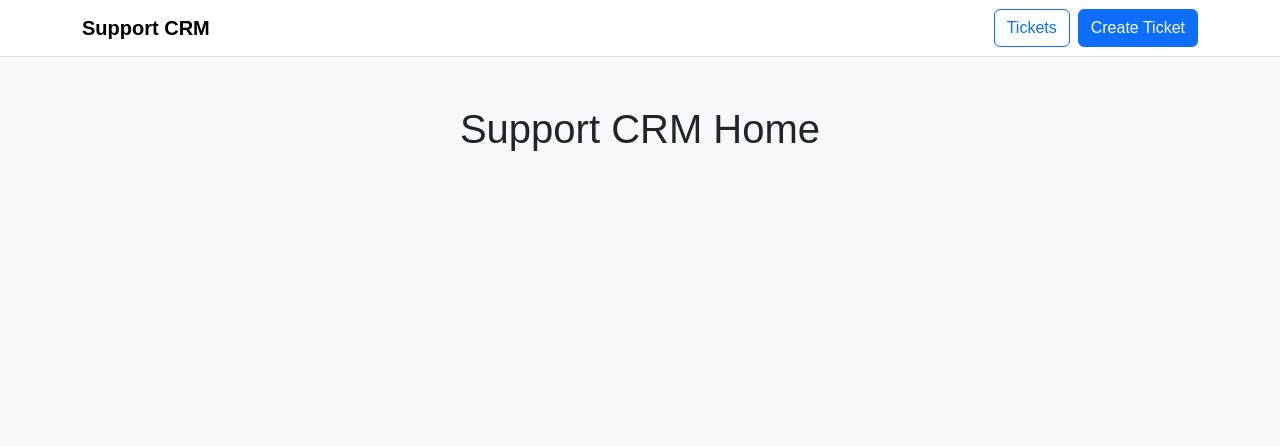
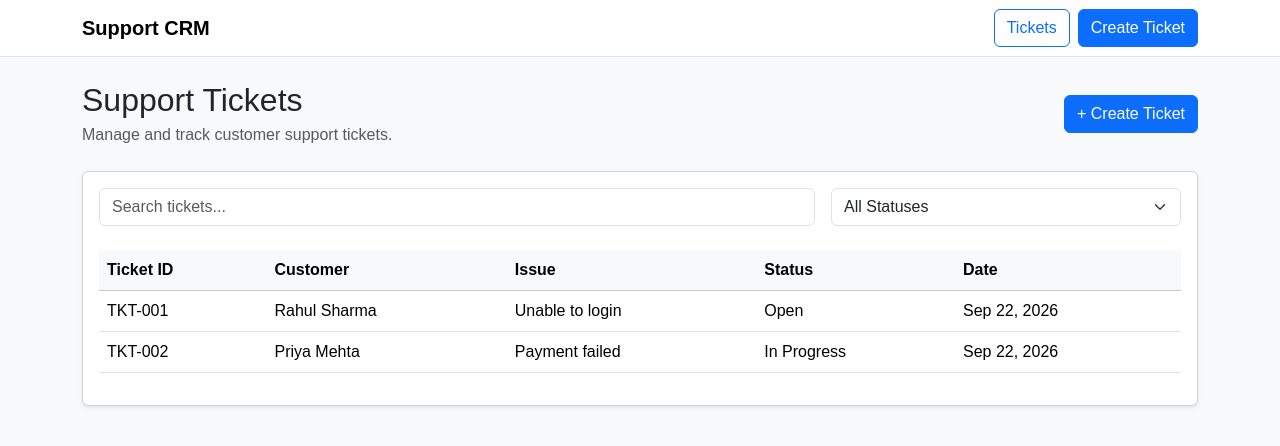
Before and after one commit to ayeshaikh017/support-crm-system, a React (Vite) app in the folder client/: page / in a window 1280 px wide. Shown: the top 446 px of the page. Built offline with nearby package versions, Linux system fonts and the light colour scheme.

Commit message:
add ticket list to home page

```diff
--- a/client/src/App.jsx
+++ b/client/src/App.jsx
@@ -1,5 +1,6 @@
 import { Routes, Route } from "react-router-dom";
 import Navbar from "./components/Navbar";
+import TicketList from "./pages/TicketList";
 function App() {
   return (
     <>
@@ -7,7 +8,7 @@ function App() {
     <Routes>
       <Route
         path="/"
-        element={<h1 className="text-center mt-5">Support CRM Home</h1>}
+        element={<TicketList />}
       />
 
       <Route
--- /dev/null
+++ b/client/src/pages/TicketList.jsx
@@ -0,0 +1,86 @@
+function TicketList() {
+  const tickets = [
+    {
+      ticket_id: "TKT-001",
+      customer_name: "Rahul Sharma",
+      subject: "Unable to login",
+      status: "Open",
+      created_at: "Sep 22, 2026",
+    },
+    {
+      ticket_id: "TKT-002",
+      customer_name: "Priya Mehta",
+      subject: "Payment failed",
+      status: "In Progress",
+      created_at: "Sep 22, 2026",
+    },
+  ];
+
+  return (
+    <div className="container py-4">
+      <div className="d-flex justify-content-between align-items-center mb-4">
+        <div>
+          <h2 className="mb-1">Support Tickets</h2>
+          <p className="text-muted mb-0">
+            Manage and track customer support tickets.
+          </p>
+        </div>
+
+        <button className="btn btn-primary">
+          + Create Ticket
+        </button>
+      </div>
+
+      <div className="card shadow-sm">
+        <div className="card-body">
+          <div className="row g-3 mb-4">
+            <div className="col-md-8">
+              <input
+                type="text"
+                className="form-control"
+                placeholder="Search tickets..."
+              />
+            </div>
+
+            <div className="col-md-4">
+              <select className="form-select">
+                <option value="">All Statuses</option>
+                <option value="Open">Open</option>
+                <option value="In Progress">In Progress</option>
+                <option value="Closed">Closed</option>
+              </select>
+            </div>
+          </div>
+
+          <div className="table-responsive">
+            <table className="table table-hover align-middle">
+              <thead className="table-light">
+                <tr>
+                  <th>Ticket ID</th>
+                  <th>Customer</th>
+                  <th>Issue</th>
+                  <th>Status</th>
+                  <th>Date</th>
+                </tr>
+              </thead>
+
+              <tbody>
+                {tickets.map((ticket) => (
+                  <tr key={ticket.ticket_id}>
+                    <td>{ticket.ticket_id}</td>
+                    <td>{ticket.customer_name}</td>
+                    <td>{ticket.subject}</td>
+                    <td>{ticket.status}</td>
+                    <td>{ticket.created_at}</td>
+                  </tr>
+                ))}
+              </tbody>
+            </table>
+          </div>
+        </div>
+      </div>
+    </div>
+  );
+}
+
+export default TicketList;
```
